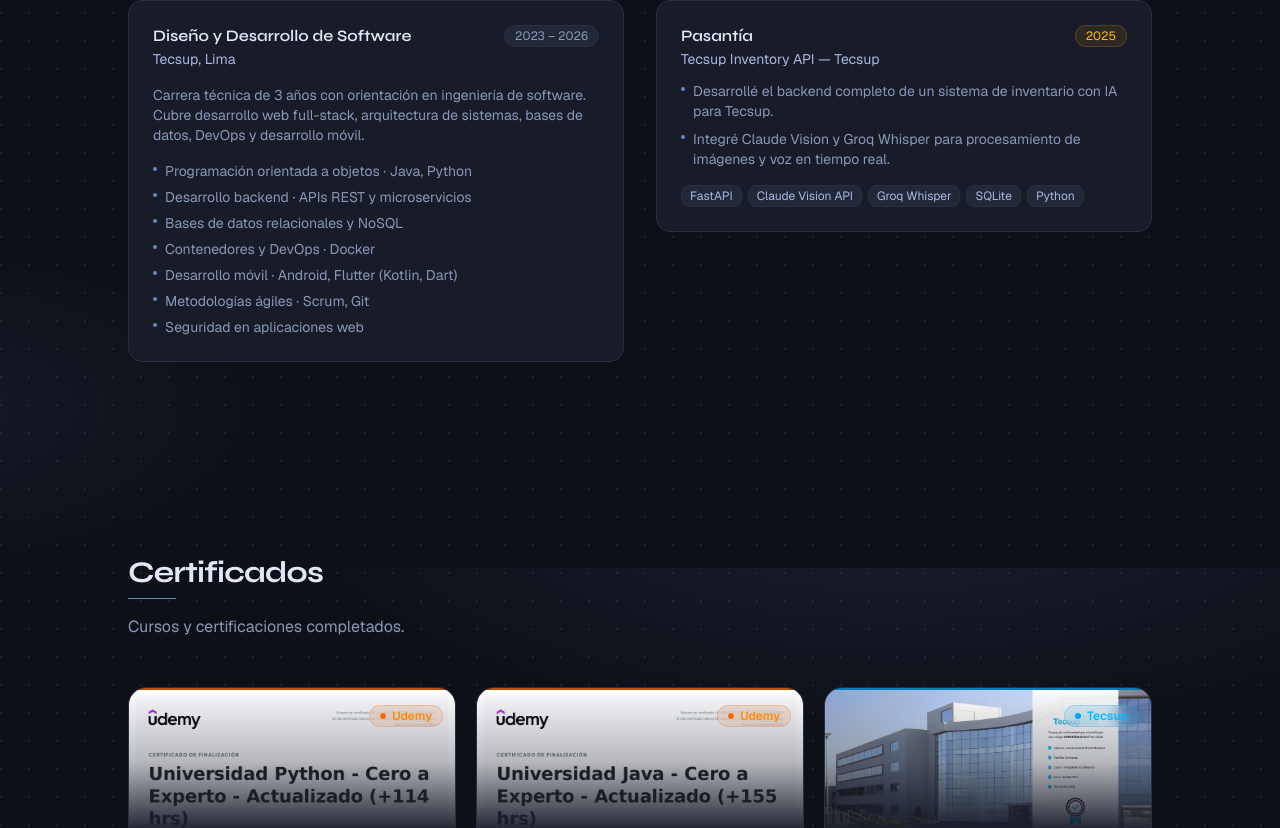
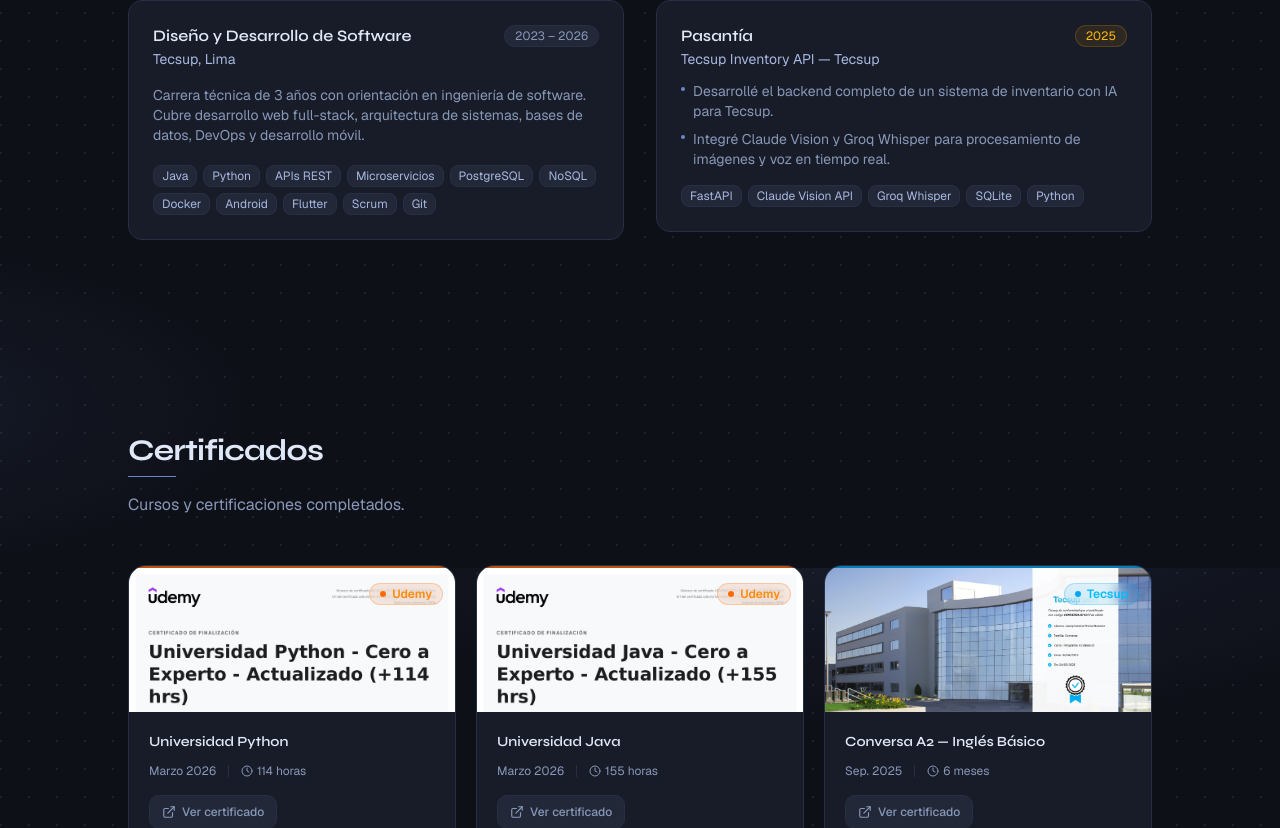
Before and after one commit to JosepRivera/danton.dev, a Next.js app: page / in a window 1280 px wide. Shown: the part 3432-4260 px from the top of the page. Built offline with nearby package versions, Linux system fonts and the light colour scheme.

Commit message:
Refactor education section and fix certificates styling
- Convert education items list to badges format (matching internship section)
- Remove gradient overlay from certificate images for cleaner look

```diff
--- a/components/sections/Certificates.tsx
+++ b/components/sections/Certificates.tsx
@@ -75,7 +75,6 @@
                       sizes="(max-width: 640px) 100vw, (max-width: 1024px) 50vw, 33vw"
                     />
                   ) : null}
-                  <div className="absolute inset-0 bg-gradient-to-t from-storm-bg2 via-storm-bg2/30 to-transparent" />
 
                   {/* Issuer badge over image */}
                   <div className="absolute top-3 right-3">
--- a/components/sections/Experience.tsx
+++ b/components/sections/Experience.tsx
@@ -61,25 +61,28 @@
                 desarrollo móvil.
               </p>
 
-              <ul className="flex flex-col gap-1.5" aria-label="Áreas de formación">
+              <div className="flex flex-wrap gap-1.5 pt-1">
                 {[
-                  "Programación orientada a objetos · Java, Python",
-                  "Desarrollo backend · APIs REST y microservicios",
-                  "Bases de datos relacionales y NoSQL",
-                  "Contenedores y DevOps · Docker",
-                  "Desarrollo móvil · Android, Flutter (Kotlin, Dart)",
-                  "Metodologías ágiles · Scrum, Git",
-                  "Seguridad en aplicaciones web",
-                ].map((item) => (
-                  <li key={item} className="flex items-start gap-2 text-sm text-storm-fg2">
-                    <span
-                      className="mt-1.5 size-1 shrink-0 rounded-full bg-storm-accent"
-                      aria-hidden="true"
-                    />
-                    {item}
-                  </li>
+                  "Java",
+                  "Python",
+                  "APIs REST",
+                  "Microservicios",
+                  "PostgreSQL",
+                  "NoSQL",
+                  "Docker",
+                  "Android",
+                  "Flutter",
+                  "Scrum",
+                  "Git",
+                ].map((tech) => (
+                  <span
+                    key={tech}
+                    className="rounded-md bg-storm-bg3 border border-storm-border px-2 py-0.5 text-xs text-storm-accent2"
+                  >
+                    {tech}
+                  </span>
                 ))}
-              </ul>
+              </div>
             </article>
           </motion.div>
 
```
